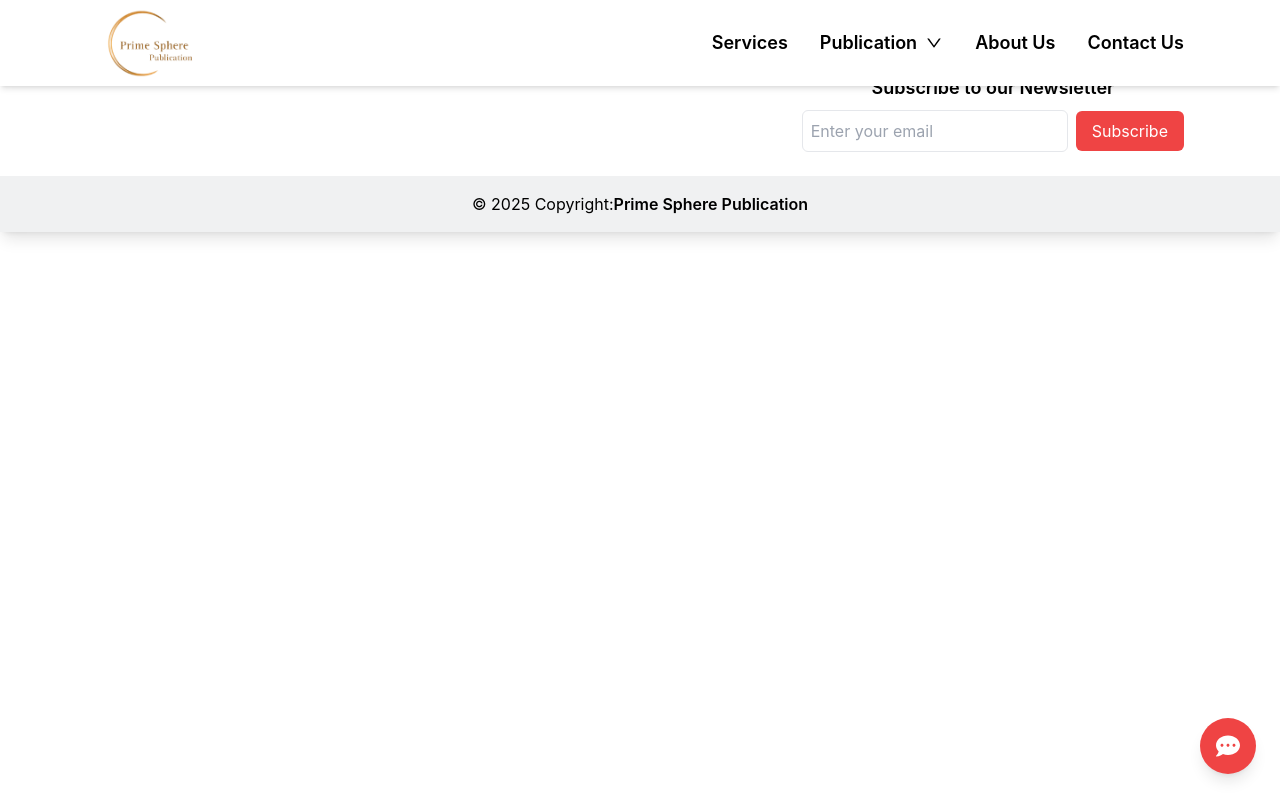
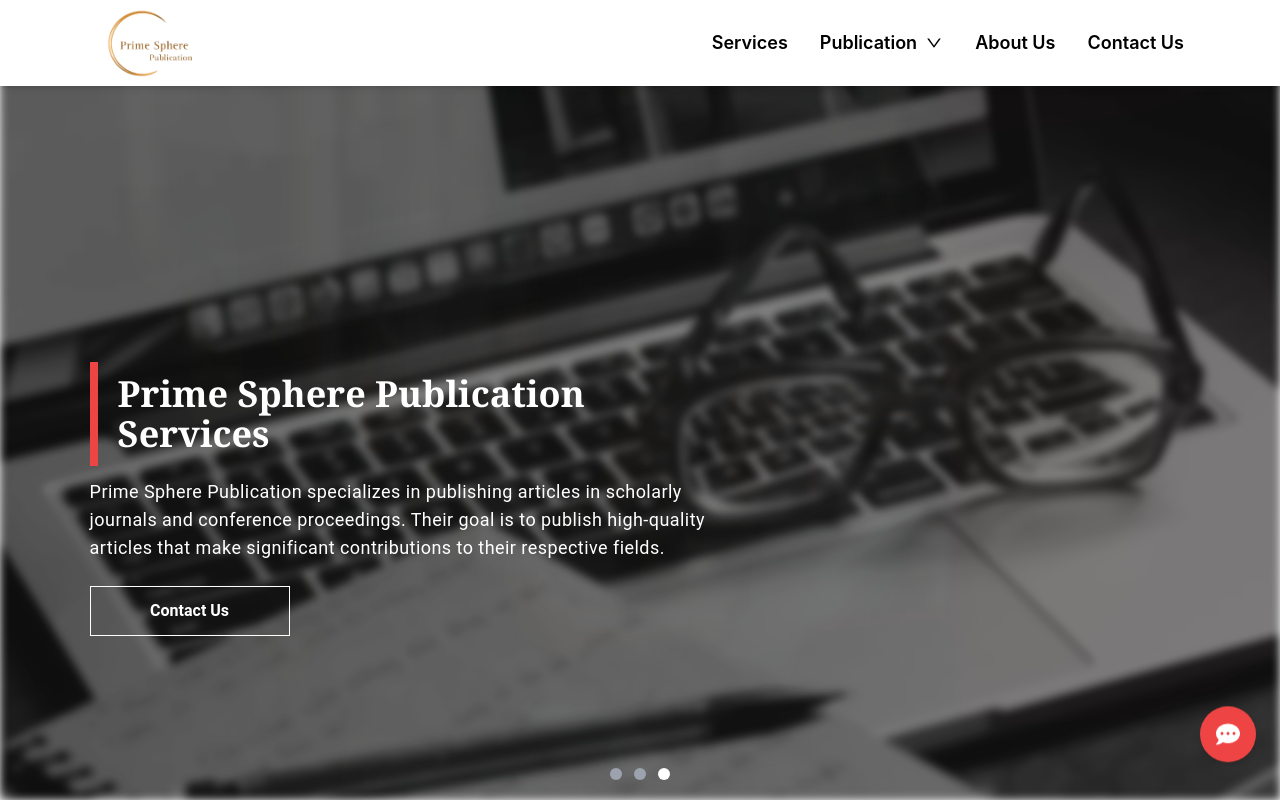
Before and after one commit to rohanh007/primespherepublication, a React (Create React App) app: page / in a window 1280 px wide. Shown: the top 801 px of the page. Built offline with nearby package versions, Linux system fonts and the light colour scheme.

Commit message:
add basename url into the router

```diff
--- a/src/App.js
+++ b/src/App.js
@@ -22,11 +22,11 @@
   return (
     <div className="App no-scrollbar">
       <Suspense fallback={<div>Loading...</div>}>
-        <Router>
+        <Router basename={process.env.PUBLIC_URL}>
           <Scrolltop />
           <Navbar />
           <Routes>
-            <Route path="/primespherepublication" element={<Home />} />
+            <Route path="/" element={<Home />} />
             <Route path="/services" element={<ServicesPage />} />
             <Route path="/aboutus" element={<Aboutus />} />
             <Route path="/corporate-social-responsibility" element={<CorpSocialResp />} />
--- a/src/Components/Navbar/Navbar.jsx
+++ b/src/Components/Navbar/Navbar.jsx
@@ -52,7 +52,7 @@
         <div className="w-full flex flex-col fixed top-0 z-50">
             {/* Navbar Header */}
             <div className="flex justify-between items-center py-2 px-5 md:px-24 bg-white shadow-md">
-                <Link to="/primespherepublication">
+                <Link to="/">
                     <img
                         src="/primespherepublication/primesphere_original.png"
                         alt="Primesphere Publication"
```
